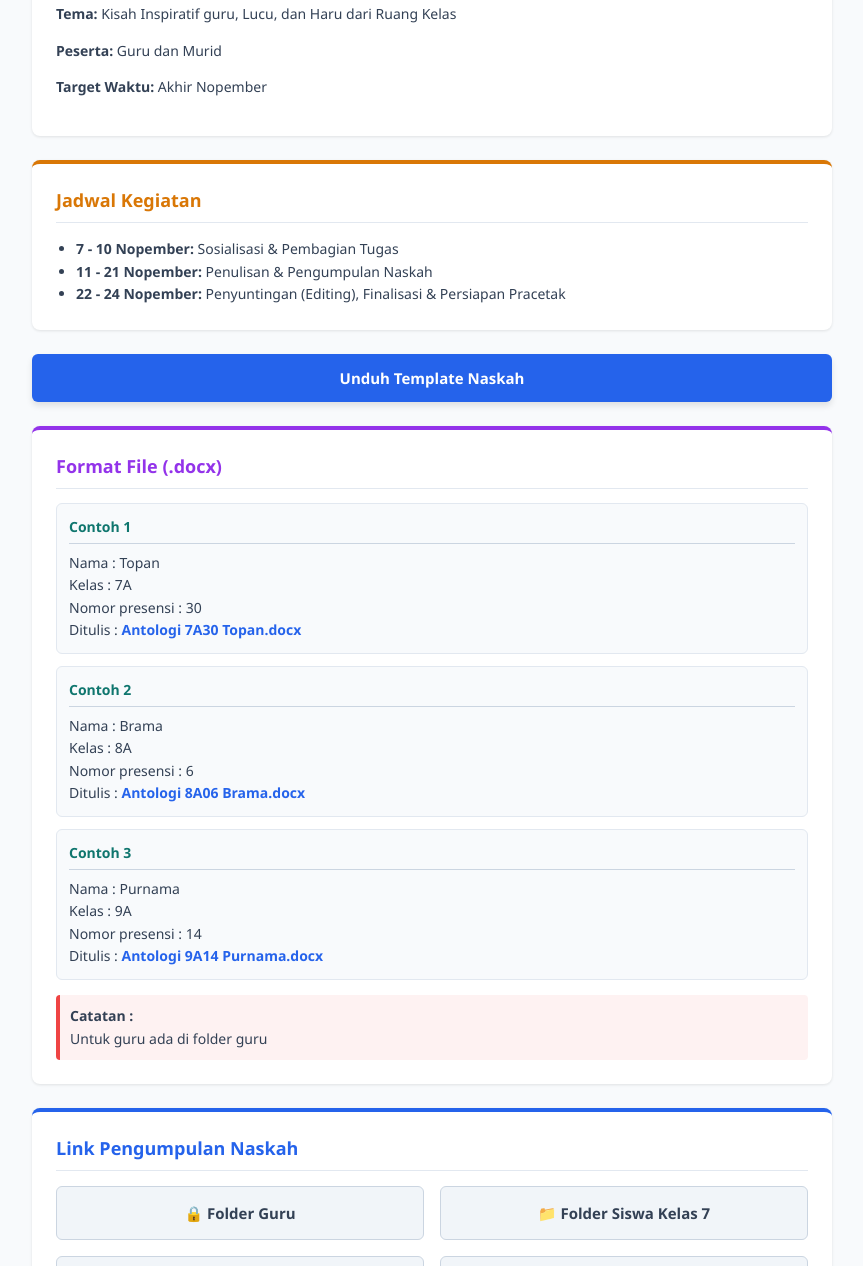
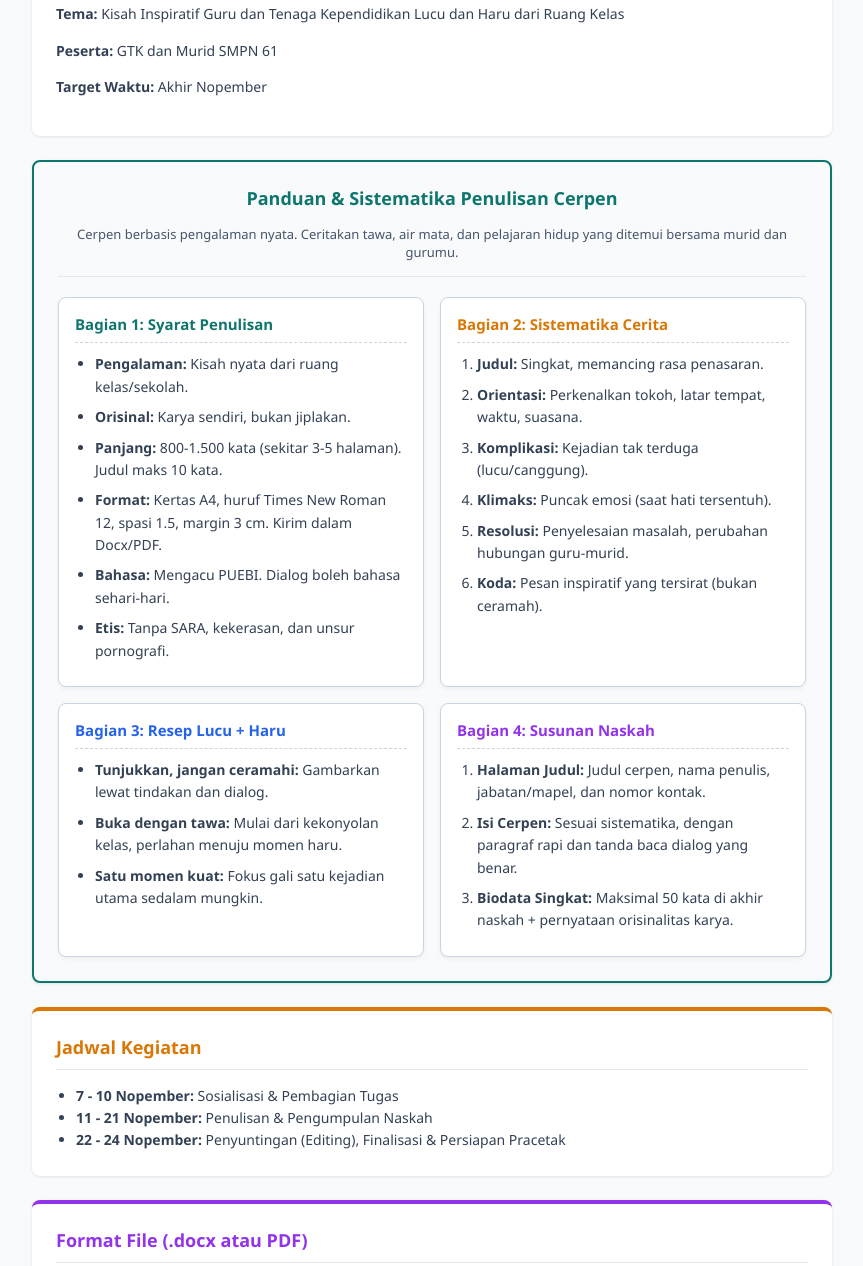
Before and after one commit to topanbramapurnama29/Antologi, a plain HTML site: page index.html in a window 1280 px wide. Shown: the part 739-2005 px from the top of the page, without its empty margins (208-1071 px from the left). Drawn offline with Linux system fonts and the light colour scheme.

Commit message:
Update index.html

```diff
--- a/index.html
+++ b/index.html
@@ -9,12 +9,11 @@
         body { font-family: 'Segoe UI', Tahoma, Geneva, Verdana, sans-serif; background-color: #f8fafc; color: #334155; margin: 0; padding-bottom: 40px; }
 
         header { background-color: #0f766e; color: white; padding: 30px 20px 20px 20px; text-align: center; }
-        /* Kursor diubah menjadi pointer agar bisa di-klik */
         header img.logo { display: block; margin: 0 auto 15px auto; width: 100px; height: auto; background-color: transparent; cursor: pointer; }
         header h1 { margin: 0 0 10px 0; font-size: 28px; }
         header p { margin: 0 0 5px 0; color: #ccfbf1; font-size: 14px; }
 
-        /* Teks Berjalan (Marquee Animasi CSS Modern) */
+        /* Teks Berjalan */
         .marquee-container { background-color: #fef08a; color: #854d0e; padding: 12px 0; overflow: hidden; white-space: nowrap; box-shadow: 0 2px 4px rgba(0,0,0,0.1); border-bottom: 2px solid #facc15;}
         .marquee-content { display: inline-block; animation: marquee 15s linear infinite; font-weight: bold; font-size: 14px; padding-left: 100%; }
         @keyframes marquee { 0% { transform: translateX(0); } 100% { transform: translateX(-100%); } }
@@ -26,12 +25,19 @@
         .border-top-blue { border-top: 4px solid #2563eb; }
         .border-top-purple { border-top: 4px solid #9333ea; }
         .border-top-slate { border-top: 4px solid #475569; }
+
         h2 { margin-top: 0; color: #1e293b; border-bottom: 1px solid #e2e8f0; padding-bottom: 10px; font-size: 18px; }
         .text-sm { font-size: 14px; line-height: 1.6; }
-        ul { margin: 0; padding-left: 20px; }
+        ul, ol { margin: 0; padding-left: 20px; }
 
         /* Grid & Tombol */
         .grid-2 { display: grid; grid-template-columns: repeat(auto-fit, minmax(250px, 1fr)); gap: 16px; }
+
+        /* Kartu Infografis */
+        .info-card { background: white; padding: 16px; border-radius: 8px; border: 1px solid #cbd5e1; box-shadow: 0 2px 4px rgba(0,0,0,0.05); }
+        .info-card h4 { margin-top: 0; margin-bottom: 10px; font-size: 15px; border-bottom: 1px dashed #cbd5e1; padding-bottom: 8px; }
+        .custom-list li { margin-bottom: 8px; }
+
         .btn { display: inline-block; padding: 14px; text-align: center; text-decoration: none; border-radius: 6px; font-weight: bold; color: white; cursor: pointer; border: none; font-size: 15px; font-family: inherit;}
         .btn-blue { background-color: #2563eb; } .btn-blue:hover { background-color: #1d4ed8; }
         .btn-green { background-color: #16a34a; } .btn-green:hover { background-color: #15803d; }
@@ -61,26 +67,22 @@
     </style>
 </head>
 
-<!-- Link dan Data default sudah ditanam langsung ke sistem -->
 <body data-judul="Portal LENTERA"
       data-subjudul="Literasi Pendidik Menerbitkan Cerita dan Antologi"
-      data-tema="Kisah Inspiratif guru, Lucu, dan Haru dari Ruang Kelas"
+      data-tema="Kisah Inspiratif Guru dan Tenaga Kependidikan Lucu dan Haru dari Ruang Kelas"
       data-sandiguru="GURU61"
-      data-urltemplate="https://drive.google.com/drive/folders/1Mv1gFb0Vq2FhbP_yBd_JBXY6kc_ACLHj"
       data-urlguru="https://drive.google.com/drive/folders/1VgBgFfPdNXJ7SFhMY6h7ttujUsVXcugJ"
       data-urlkelas7="https://drive.google.com/drive/folders/1h8a54ra9xFCQWkXJcoIlRbBQYns2i47e"
       data-urlkelas8="https://drive.google.com/drive/folders/13jAarcajQAWPWOtROuXtoV_kDVf7eJDp"
       data-urlkelas9="https://drive.google.com/drive/folders/1iZypxqIuzcHx4z4Ea4U7gOYDipKciMml">
 
     <header>
-        <!-- Logo diberikan event click 3x untuk buka admin. Panggilan file sekarang logo61.png -->
         <img src="logo61.png" alt="Logo SMP 61" class="logo" id="logo-sekolah" onclick="handleLogoClick()">
         <h1 id="display-judul">Portal LENTERA</h1>
         <p id="display-subjudul">Literasi Pendidik Menerbitkan Cerita dan Antologi</p>
         <p style="font-weight: bold; color: #f0fdfa; margin-top:5px;">Tahun Ajaran 2026/2027</p>
     </header>
 
-    <!-- Teks Berjalan Pengingat (Alert) -->
     <div class="marquee-container">
         <div class="marquee-content">
             📢 PENGUMUMAN: Dimohon kepada seluruh peserta untuk mengecek folder masing-masing dan bersegera melengkapi tugas pengumpulan naskah sebelum batas waktu yang ditentukan.
@@ -98,9 +100,60 @@
                 <p><strong>Sifat Kegiatan:</strong> Proyek Bersama</p>
                 <p><strong>Ketua Pelaksana:</strong><br>Heri Heryana, S.Pd., Gr.<br>NIP. 198806022024211001</p>
                 <p><strong>Wakil Ketua:</strong><br>Topan Bramapurnama, S.Pd., Gr.<br>NIP. 198609022023211006</p>
-                <p><strong>Tema:</strong> <span id="display-tema">Kisah Inspiratif guru, Lucu, dan Haru dari Ruang Kelas</span></p>
-                <p><strong>Peserta:</strong> Guru dan Murid</p>
+                <p><strong>Tema:</strong> <span id="display-tema">Kisah Inspiratif Guru dan Tenaga Kependidikan Lucu dan Haru dari Ruang Kelas</span></p>
+                <p><strong>Peserta:</strong> GTK dan Murid SMPN 61</p>
                 <p><strong>Target Waktu:</strong> Akhir Nopember</p>
+            </div>
+        </section>
+
+        <!-- PANDUAN PENULISAN (PENGGANTI TOMBOL DOWNLOAD) -->
+        <section style="background-color: #f8fafc; border: 2px solid #0f766e;">
+            <h2 style="color: #0f766e; text-align: center; border-bottom: none; padding-bottom: 0;">Panduan & Sistematika Penulisan Cerpen</h2>
+            <p style="text-align: center; font-size: 13px; color: #475569; margin-bottom: 20px; padding-bottom: 15px; border-bottom: 1px solid #e2e8f0;">Cerpen berbasis pengalaman nyata. Ceritakan tawa, air mata, dan pelajaran hidup yang ditemui bersama murid dan gurumu.</p>
+
+            <div class="grid-2">
+                <!-- Bagian 1 -->
+                <div class="info-card">
+                    <h4 style="color:#0f766e;">Bagian 1: Syarat Penulisan</h4>
+                    <ul class="text-sm custom-list">
+                        <li><strong>Pengalaman:</strong> Kisah nyata dari ruang kelas/sekolah.</li>
+                        <li><strong>Orisinal:</strong> Karya sendiri, bukan jiplakan.</li>
+                        <li><strong>Panjang:</strong> 800-1.500 kata (sekitar 3-5 halaman). Judul maks 10 kata.</li>
+                        <li><strong>Format:</strong> Kertas A4, huruf Times New Roman 12, spasi 1.5, margin 3 cm. Kirim dalam Docx/PDF.</li>
+                        <li><strong>Bahasa:</strong> Mengacu PUEBI. Dialog boleh bahasa sehari-hari.</li>
+                        <li><strong>Etis:</strong> Tanpa SARA, kekerasan, dan unsur pornografi.</li>
+                    </ul>
+                </div>
+                <!-- Bagian 2 -->
+                <div class="info-card">
+                    <h4 style="color:#d97706;">Bagian 2: Sistematika Cerita</h4>
+                    <ol class="text-sm custom-list">
+                        <li><strong>Judul:</strong> Singkat, memancing rasa penasaran.</li>
+                        <li><strong>Orientasi:</strong> Perkenalkan tokoh, latar tempat, waktu, suasana.</li>
+                        <li><strong>Komplikasi:</strong> Kejadian tak terduga (lucu/canggung).</li>
+                        <li><strong>Klimaks:</strong> Puncak emosi (saat hati tersentuh).</li>
+                        <li><strong>Resolusi:</strong> Penyelesaian masalah, perubahan hubungan guru-murid.</li>
+                        <li><strong>Koda:</strong> Pesan inspiratif yang tersirat (bukan ceramah).</li>
+                    </ol>
+                </div>
+                <!-- Bagian 3 -->
+                <div class="info-card">
+                    <h4 style="color:#2563eb;">Bagian 3: Resep Lucu + Haru</h4>
+                    <ul class="text-sm custom-list">
+                        <li><strong>Tunjukkan, jangan ceramahi:</strong> Gambarkan lewat tindakan dan dialog.</li>
+                        <li><strong>Buka dengan tawa:</strong> Mulai dari kekonyolan kelas, perlahan menuju momen haru.</li>
+                        <li><strong>Satu momen kuat:</strong> Fokus gali satu kejadian utama sedalam mungkin.</li>
+                    </ul>
+                </div>
+                <!-- Bagian 4 -->
+                <div class="info-card">
+                    <h4 style="color:#9333ea;">Bagian 4: Susunan Naskah</h4>
+                    <ol class="text-sm custom-list">
+                        <li><strong>Halaman Judul:</strong> Judul cerpen, nama penulis, jabatan/mapel, dan nomor kontak.</li>
+                        <li><strong>Isi Cerpen:</strong> Sesuai sistematika, dengan paragraf rapi dan tanda baca dialog yang benar.</li>
+                        <li><strong>Biodata Singkat:</strong> Maksimal 50 kata di akhir naskah + pernyataan orisinalitas karya.</li>
+                    </ol>
+                </div>
             </div>
         </section>
 
@@ -114,42 +167,34 @@
             </ul>
         </section>
 
-        <!-- TOMBOL UNDUH TEMPLATE -->
-        <div style="text-align: center;">
-            <button onclick="bukaLink('data-urltemplate')" class="btn btn-blue" style="width: 100%; box-shadow: 0 4px 6px rgba(0,0,0,0.1);">Unduh Template Naskah</button>
-        </div>
-
         <!-- FORMAT PENAMAAN FILE -->
         <section class="border-top-purple">
-            <h2 style="color: #9333ea;">Format File (.docx)</h2>
+            <h2 style="color: #9333ea;">Format File (.docx atau PDF)</h2>
             <div class="text-sm">
                 <div class="format-box">
                     <strong>Contoh 1</strong>
                     Nama : Topan<br>
                     Kelas : 7A<br>
                     Nomor presensi : 30<br>
-                    Ditulis : <span style="color:#2563eb; font-weight:bold;">Antologi 7A30 Topan.docx</span>
+                    Ditulis : <span style="color:#2563eb; font-weight:bold;">Antologi 7A30 Topan</span>
                 </div>
-
                 <div class="format-box">
                     <strong>Contoh 2</strong>
                     Nama : Brama<br>
                     Kelas : 8A<br>
                     Nomor presensi : 6<br>
-                    Ditulis : <span style="color:#2563eb; font-weight:bold;">Antologi 8A06 Brama.docx</span>
+                    Ditulis : <span style="color:#2563eb; font-weight:bold;">Antologi 8A06 Brama</span>
                 </div>
-
                 <div class="format-box">
                     <strong>Contoh 3</strong>
                     Nama : Purnama<br>
                     Kelas : 9A<br>
                     Nomor presensi : 14<br>
-                    Ditulis : <span style="color:#2563eb; font-weight:bold;">Antologi 9A14 Purnama.docx</span>
+                    Ditulis : <span style="color:#2563eb; font-weight:bold;">Antologi 9A14 Purnama</span>
                 </div>
-
                 <div style="margin-top: 15px; padding: 10px; background-color: #fef2f2; border-left: 4px solid #ef4444; border-radius: 4px;">
                     <strong>Catatan :</strong><br>
-                    Untuk guru ada di folder guru
+                    Untuk Bapak/Ibu Guru/GTK, file disimpan di Folder Guru.
                 </div>
             </div>
         </section>
@@ -158,7 +203,7 @@
         <section class="border-top-blue">
             <h2 style="color: #2563eb;">Link Pengumpulan Naskah</h2>
             <div class="grid-2">
-                <button onclick="bukaFolderGuru()" class="folder-btn">🔒 Folder Guru</button>
+                <button onclick="bukaFolderGuru()" class="folder-btn">🔒 Folder Guru / GTK</button>
                 <button onclick="bukaLink('data-urlkelas7')" class="folder-btn">📁 Folder Siswa Kelas 7</button>
                 <button onclick="bukaLink('data-urlkelas8')" class="folder-btn">📁 Folder Siswa Kelas 8</button>
                 <button onclick="bukaLink('data-urlkelas9')" class="folder-btn">📁 Folder Siswa Kelas 9</button>
@@ -169,10 +214,10 @@
         <section class="border-top-slate">
             <h2 style="color: #475569;">Tanya Jawab (FAQ)</h2>
             <div class="text-sm">
-                <p><strong>Q: Apakah tulisan harus diketik?</strong><br>A: Iya.</p>
-                <p><strong>Q: Berapa minimal halaman yang dibuat murid?</strong><br>A: Minimal 1 halaman, maksimal 2 halaman.</p>
-                <p><strong>Q: Berapa minimal halaman yang dibuat guru?</strong><br>A: Minimal 2 halaman, maksimal 4 halaman.</p>
-                <p><strong>Q: Apakah naskah diseleksi?</strong><br>A: Tidak.</p>
+                <p><strong>Q: Berapa halaman yang harus dibuat (untuk Murid maupun GTK)?</strong><br>A: Panjang naskah sama untuk semua peserta, yaitu 800 - 1.500 kata atau sekitar 3 sampai 5 halaman.</p>
+                <p><strong>Q: Apakah tulisan harus diketik? Bagaimana formatnya?</strong><br>A: Iya, wajib diketik. Menggunakan kertas A4, huruf Times New Roman ukuran 12, Spasi 1.5, dan Margin 3 cm.</p>
+                <p><strong>Q: Boleh memakai bahasa daerah atau sehari-hari?</strong><br>A: Narasi mengacu pada PUEBI, tapi dialog boleh berbahasa sehari-hari agar terasa lebih hidup.</p>
+                <p><strong>Q: Apakah naskah akan diseleksi?</strong><br>A: Tidak ada seleksi. Semua karya yang sesuai syarat akan kami terbitkan.</p>
             </div>
         </section>
     </main>
@@ -182,8 +227,6 @@
     </footer>
 
     <!-- ==================== AREA MODAL / POPUP ==================== -->
-
-    <!-- Login Admin -->
     <div id="modal-admin-login" class="modal">
         <div class="modal-content" style="width: 280px;">
             <h3>Login Admin</h3>
@@ -195,11 +238,9 @@
         </div>
     </div>
 
-    <!-- Panel Admin Terpadu -->
     <div id="modal-admin-panel" class="modal">
         <div class="modal-content" style="width: 400px;">
             <h3>Panel Admin</h3>
-
             <h4>Pengaturan Umum</h4>
             <label>Judul Portal:</label>
             <input type="text" id="input-edit-judul">
@@ -211,8 +252,6 @@
             <input type="text" id="input-edit-sandiguru">
 
             <h4>Pengaturan Link Google Drive</h4>
-            <label>Link Template Naskah:</label>
-            <input type="text" id="input-url-template" placeholder="Masukkan URL lengkap dengan https://">
             <label>Link Folder Guru:</label>
             <input type="text" id="input-url-guru" placeholder="Link GDrive Folder Guru">
             <label>Link Folder Kelas 7:</label>
@@ -230,10 +269,9 @@
         </div>
     </div>
 
-    <!-- Login Folder Guru -->
     <div id="modal-guru-login" class="modal">
         <div class="modal-content" style="width: 280px;">
-            <h3>Akses Folder Guru</h3>
+            <h3>Akses Folder Guru / GTK</h3>
             <p style="font-size: 13px; margin-top:0;">Masukkan sandi untuk mengakses link.</p>
             <input type="password" id="input-guru-kode" placeholder="Masukkan Sandi">
             <div class="flex-end">
@@ -243,7 +281,6 @@
         </div>
     </div>
 
-    <!-- Pesan Alert Kustom -->
     <div id="modal-alert" class="modal">
         <div class="modal-content" style="text-align: center; width: 280px;">
             <p id="alert-message" style="margin-bottom: 20px; font-weight: bold; color: #334155;"></p>
@@ -251,7 +288,6 @@
         </div>
     </div>
 
-    <!-- Pesan Confirm Kustom -->
     <div id="modal-confirm" class="modal">
         <div class="modal-content" style="text-align: center; width: 280px;">
             <p id="confirm-message" style="margin-bottom: 20px; font-weight: bold; color: #334155;"></p>
@@ -265,14 +301,12 @@
     <!-- ==================== JAVASCRIPT ==================== -->
     <script>
         window.onload = () => {
-            // Pasang semua teks dinamis saat halaman dimuat
             document.getElementById('display-judul').innerText = document.body.getAttribute('data-judul');
             document.getElementById('page-title').innerText = document.body.getAttribute('data-judul');
             document.getElementById('display-subjudul').innerText = document.body.getAttribute('data-subjudul');
             document.getElementById('display-tema').innerText = document.body.getAttribute('data-tema');
         };
 
-        // Utilitas Pop-up
         function openModal(id) { document.getElementById(id).classList.add('active'); }
         function closeModal(id) { document.getElementById(id).classList.remove('active'); }
         function customAlert(msg) {
@@ -280,26 +314,18 @@
             openModal('modal-alert');
         }
 
-        // Fitur Rahasia: Ketuk Logo 3x untuk Buka Admin
         let logoClickCount = 0;
         let logoClickTimer;
-
         function handleLogoClick() {
             logoClickCount++;
             clearTimeout(logoClickTimer);
-
-            // Reset hitungan jika jeda lebih dari 1 detik
-            logoClickTimer = setTimeout(() => {
-                logoClickCount = 0;
-            }, 1000);
-
+            logoClickTimer = setTimeout(() => { logoClickCount = 0; }, 1000);
             if (logoClickCount === 3) {
                 showAdminLogin();
-                logoClickCount = 0; // reset
+                logoClickCount = 0;
             }
         }
 
-        // Fungsi Global Pembuka Link
         function bukaLink(dataAttr) {
             let url = document.body.getAttribute(dataAttr);
             if (url && url !== '#' && url.trim() !== '') {
@@ -309,7 +335,6 @@
             }
         }
 
-        // FUNGSI ADMIN
         function showAdminLogin() {
             document.getElementById('input-admin-kode').value = '';
             openModal('modal-admin-login');
@@ -319,12 +344,10 @@
             let kode = document.getElementById('input-admin-kode').value;
             if (kode === "D6655ALO") {
                 closeModal('modal-admin-login');
-                // Tarik data atribut ke panel
                 document.getElementById('input-edit-judul').value = document.body.getAttribute('data-judul');
                 document.getElementById('input-edit-subjudul').value = document.body.getAttribute('data-subjudul');
                 document.getElementById('input-edit-tema').value = document.body.getAttribute('data-tema');
                 document.getElementById('input-edit-sandiguru').value = document.body.getAttribute('data-sandiguru');
-                document.getElementById('input-url-template').value = document.body.getAttribute('data-urltemplate');
                 document.getElementById('input-url-guru').value = document.body.getAttribute('data-urlguru');
                 document.getElementById('input-url-kelas7').value = document.body.getAttribute('data-urlkelas7');
                 document.getElementById('input-url-kelas8').value = document.body.getAttribute('data-urlkelas8');
@@ -336,18 +359,15 @@
         }
 
         function simpanAdmin() {
-            // Tanamkan data kembali ke body
             document.body.setAttribute('data-judul', document.getElementById('input-edit-judul').value);
             document.body.setAttribute('data-subjudul', document.getElementById('input-edit-subjudul').value);
             document.body.setAttribute('data-tema', document.getElementById('input-edit-tema').value);
             document.body.setAttribute('data-sandiguru', document.getElementById('input-edit-sandiguru').value);
-            document.body.setAttribute('data-urltemplate', document.getElementById('input-url-template').value);
             document.body.setAttribute('data-urlguru', document.getElementById('input-url-guru').value);
             document.body.setAttribute('data-urlkelas7', document.getElementById('input-url-kelas7').value);
             document.body.setAttribute('data-urlkelas8', document.getElementById('input-url-kelas8').value);
             document.body.setAttribute('data-urlkelas9', document.getElementById('input-url-kelas9').value);
 
-            // Perbarui tampilan langsung
             document.getElementById('display-judul').innerText = document.getElementById('input-edit-judul').value;
             document.getElementById('page-title').innerText = document.getElementById('input-edit-judul').value;
             document.getElementById('display-subjudul').innerText = document.getElementById('input-edit-subjudul').value;
@@ -356,7 +376,6 @@
             customAlert("Data & Link Berhasil Disimpan!");
         }
 
-        // FUNGSI DOWNLOAD HTML
         function konfirmasiDownload() {
             document.getElementById('confirm-message').innerText = "Yakin akan mendownload versi HTML terbaru?";
             openModal('modal-confirm');
@@ -377,7 +396,6 @@
             document.body.removeChild(link);
         }
 
-        // FUNGSI FOLDER GURU (Pakai Password)
         function bukaFolderGuru() {
             document.getElementById('input-guru-kode').value = '';
             openModal('modal-guru-login');
```
